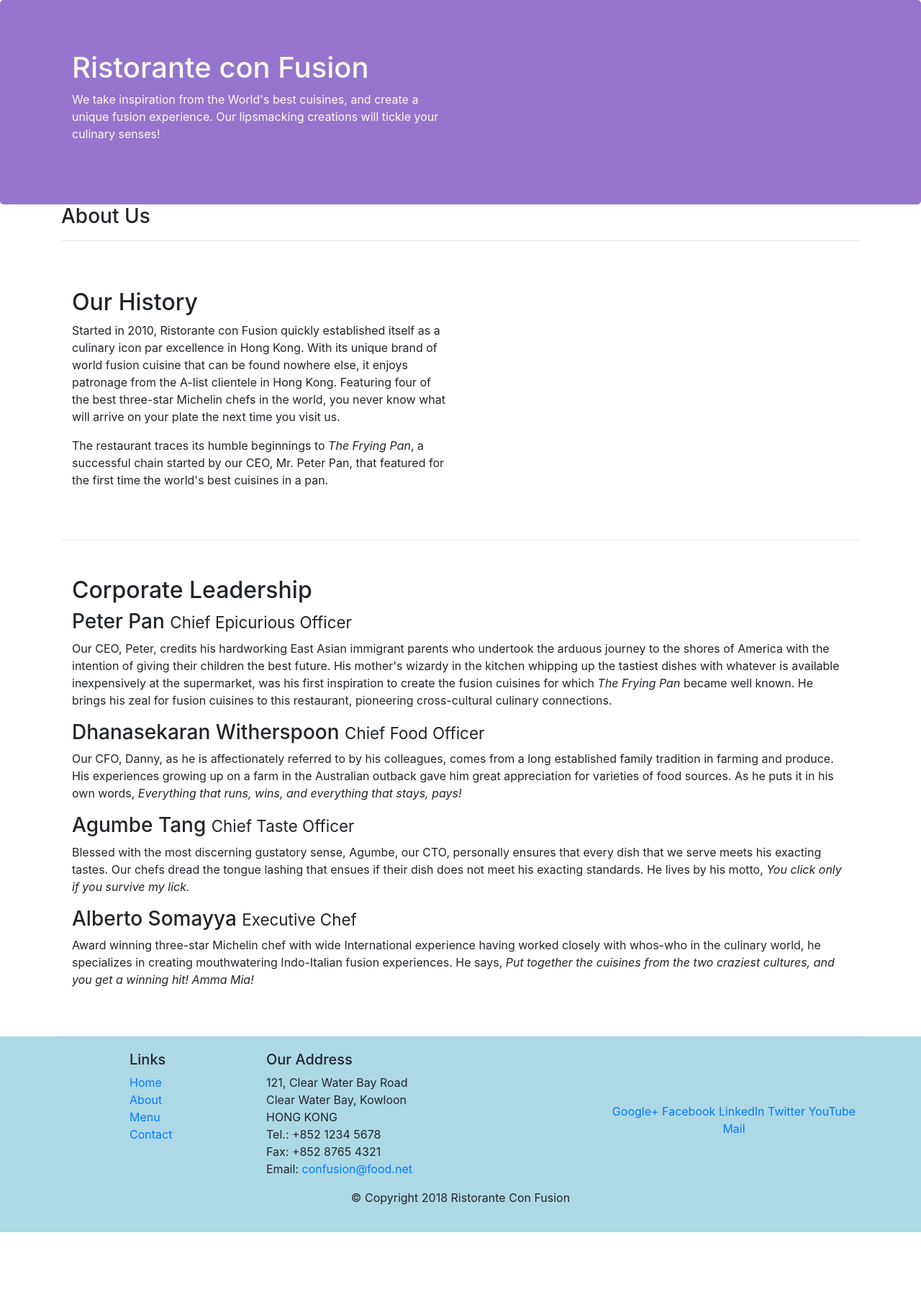
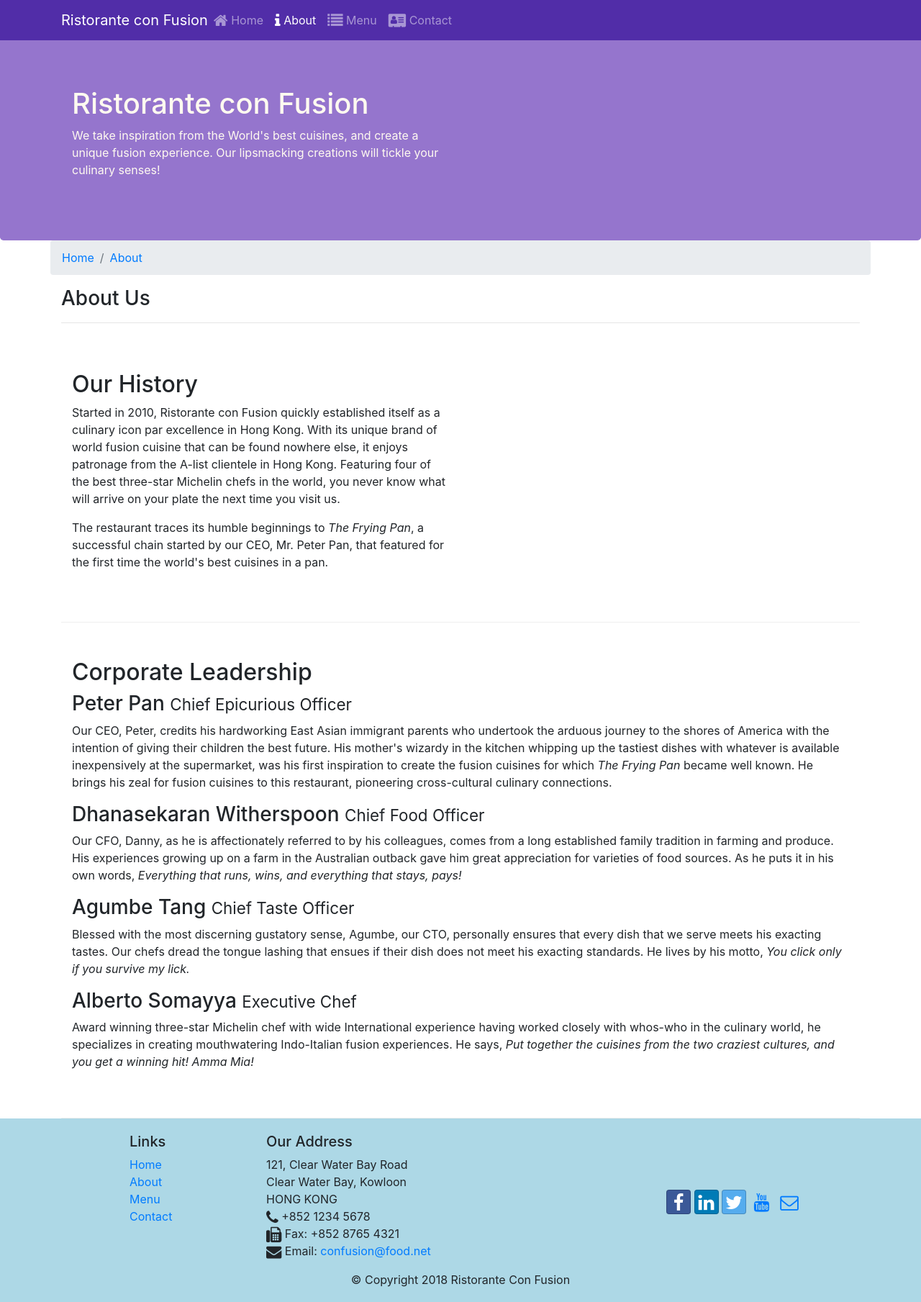
Before and after one commit to Ujjwa1/NotezHub, a website: page aboutus.html in a window 1280 px wide. Shown: the top 1809 px of the page at 72% size. Before the commit the page ends 1712 px from the top, so only its background shows below. Drawn offline with nearby package versions, Linux system fonts and the light colour scheme.

Commit message:
Icon fonts

```diff
--- a/aboutus.html
+++ b/aboutus.html
@@ -9,13 +9,30 @@
 
     <!-- Bootstrap CSS -->
     <link rel="stylesheet" href="node_modules/bootstrap/dist/css/bootstrap.min.css">
+    <link rel="stylesheet" href="node_modules/font-awesome/css/font-awesome.min.css">
+    <link rel="stylesheet" href="node_modules/bootstrap-social/bootstrap-social.css">
     <link rel="stylesheet" href="css/styles.css">
     <title>Ristorante Con Fusion: About Us</title>
 
 </head>
 
 <body>
-
+    <nav class="navbar navbar-dark navbar-expand-sm  fixed-top">
+        <div class="container">
+            <button class="navbar-toggler" type="button" data-toggle="collapse" data-target="#Navbar">
+              <span class="navbar-toggler-icon"></span>
+            </button>
+            <a class="navbar-brand mr-auto" href="./index.html">Ristorante con Fusion</a>
+        <div class="collapse navbar-collapse" id="Navbar">
+            <ul class="navbar-nav mr-auto">
+                <li class="nav-item"><a class="nav-link" href="./index.html"><span class="fa fa-home fa-lg"></span> Home</a></li>
+                <li class="nav-item active"><a class="nav-link" href="#"><span class="fa fa-info fa-lg"></span> About</a></li>
+                <li class="nav-item"><a class="nav-link" href="#"><span class="fa fa-list fa-lg"></span> Menu</a></li>
+                <li class="nav-item"><a class="nav-link" href="#"><span class="fa fa-address-card fa-lg"></span> Contact</a></li>
+            </ul>
+            </div>
+        </div>
+      </nav>
     <header class="jumbotron">
         <div class="container">
             <div class="row row-header">
@@ -30,8 +47,13 @@
     </header>
 
     <div class="container">
-        <div>
-            <div>
+        <div class="row">
+            <ol class="col-12 breadcrumb">
+                <li class="breadcrumb-item"><a href="./index.html">Home</a></li>
+                <li class="breadcrumb-item active"><a href="#">About</a></li>
+
+            </ol>
+            <div class="col-12">
                <h3>About Us</h3>
                <hr>
             </div>
@@ -70,7 +92,7 @@
                 <div class="col-4 offset-1 col-sm-2">
                     <h5>Links</h5>
                     <ul class="list-unstyled">
-                        <li><a href="index.html">Home</a></li>
+                        <li><a href="./index.html">Home</a></li>
                         <li><a href="#">About</a></li>
                         <li><a href="#">Menu</a></li>
                         <li><a href="#">Contact</a></li>
@@ -82,19 +104,19 @@
 		              121, Clear Water Bay Road<br>
 		              Clear Water Bay, Kowloon<br>
 		              HONG KONG<br>
-		              Tel.: +852 1234 5678<br>
-		              Fax: +852 8765 4321<br>
-		              Email: <a href="mailto:confusion@food.net">confusion@food.net</a>
+		              <i class="fa fa-phone fa-lg"></i> +852 1234 5678<br>
+		              <i class="fa fa-fax fa-lg"></i> Fax: +852 8765 4321<br>
+		              <i class="fa fa-envelope fa-lg"></i> Email: <a href="mailto:confusion@food.net">confusion@food.net</a>
 		           </address>
                 </div>
                 <div class="col-12 col-sm-4 align-self-center">
                     <div class="text-center">
-                        <a href="http://google.com/+">Google+</a>
-                        <a href="http://www.facebook.com/profile.php?id=">Facebook</a>
-                        <a href="http://www.linkedin.com/in/">LinkedIn</a>
-                        <a href="http://twitter.com/">Twitter</a>
-                        <a href="http://youtube.com/">YouTube</a>
-                        <a href="mailto:">Mail</a>
+
+                        <a class="btn btn-social-icon btn-facebook" href="http://www.facebook.com/profile.php?id="><i class="fa fa-facebook fa-lg"></i></a>
+                        <a class="btn btn-social-icon btn-linkedin" href="http://www.linkedin.com/in/"><i class="fa fa-linkedin fa-lg"></i></a>
+                        <a class="btn btn-social-icon btn-twitter" href="http://twitter.com/"><i class="fa fa-twitter fa-lg"></i></a>
+                        <a class="btn btn-social-icon btn-yotube" href="http://youtube.com/"><i class="fa fa-youtube fa-lg"></i></a>
+                        <a class="btn btn-social-icon" href="mailto:sinha.ujjwal221@gmail.com"><i class="fa fa-envelope-o fa-lg"></i></a>
                     </div>
                 </div>
            </div>
--- a/css/styles.css
+++ b/css/styles.css
@@ -29,3 +29,13 @@
     margin: 0px auto;
     color: #0f0f0f;
 }
+
+body{
+    padding: 50px 0px 50px 0px;
+    z-index: 0;
+}
+
+.navbar-dark{
+    background: #512DA8;
+
+}
--- a/package.json
+++ b/package.json
@@ -15,6 +15,8 @@
   },
   "dependencies": {
     "bootstrap": "^4.0.0",
+    "bootstrap-social": "^5.1.1",
+    "font-awesome": "^4.7.0",
     "jquery": "^3.3.1",
     "popper.js": "^1.12.9"
   }
```
Also changed, not shown: index.html (+28 -11 lines), 1 other file.
